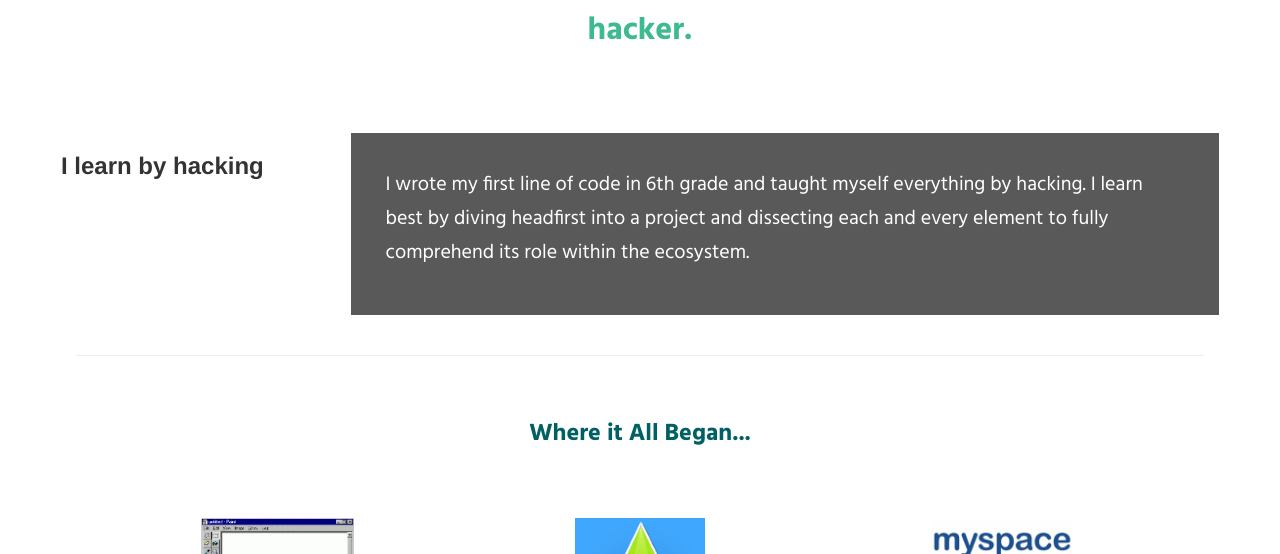
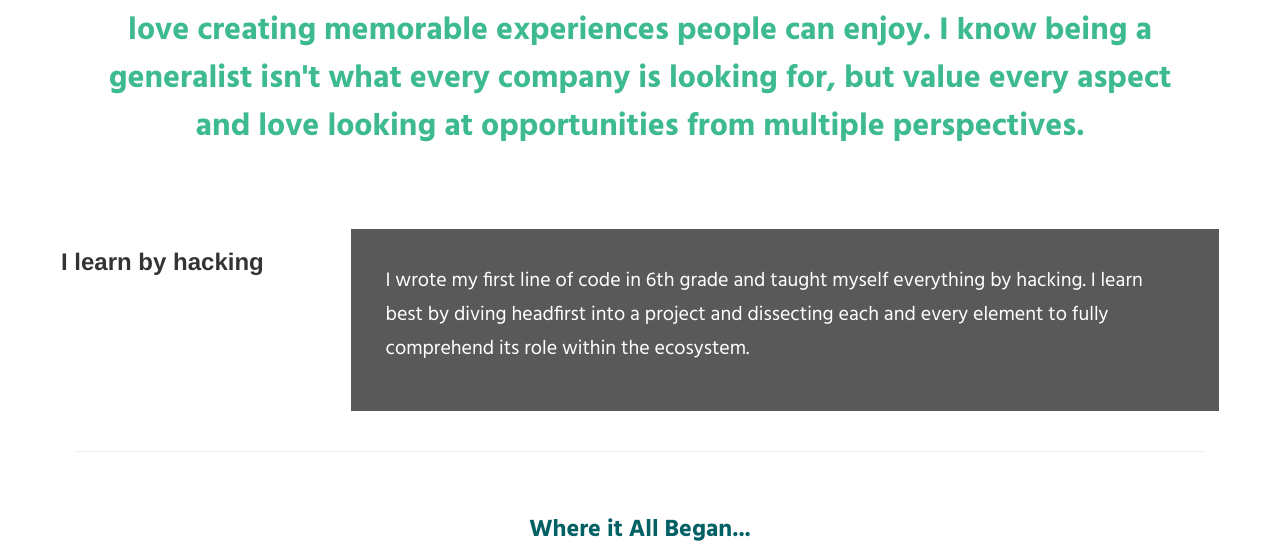
Before and after one commit to dreavega/wassupgoogle, a plain HTML site: page index.html in a window 1280 px wide. Shown: the part 546-1100 px from the top of the page. Drawn offline with nearby package versions, Linux system fonts and the light colour scheme.

Commit message:
Update index.html

```diff
--- a/index.html
+++ b/index.html
@@ -52,8 +52,9 @@
     <div class="row">
       <div class="col-fluid">
         <div class="header">
-          <h2><font size="6.2"><b>I'm an <b>Experience Design</b> grad student at the <a href="http://brandcenter.vcu.edu/">Brandcenter</a>.<br>
-          Developer for VCU Marketing, Chrome Experiment newbie, and full stream hacker.</b></font></h2>
+          <h2><font size="6.2"><b>I'm an <b>Experience Designer</b> meets Creative Technologist, but my favorite part is the strategy.
+              I'm slightly obsessed with Chrome Experiements and love creating memorable experiences people can enjoy.
+              I know being a generalist isn't what every company is looking for, but value every aspect and love looking at opportunities from multiple perspectives.</b></font></h2>
           <br><br>
         </div>
         <div class="col-lg-3 col-md-3 nopadding">
```
